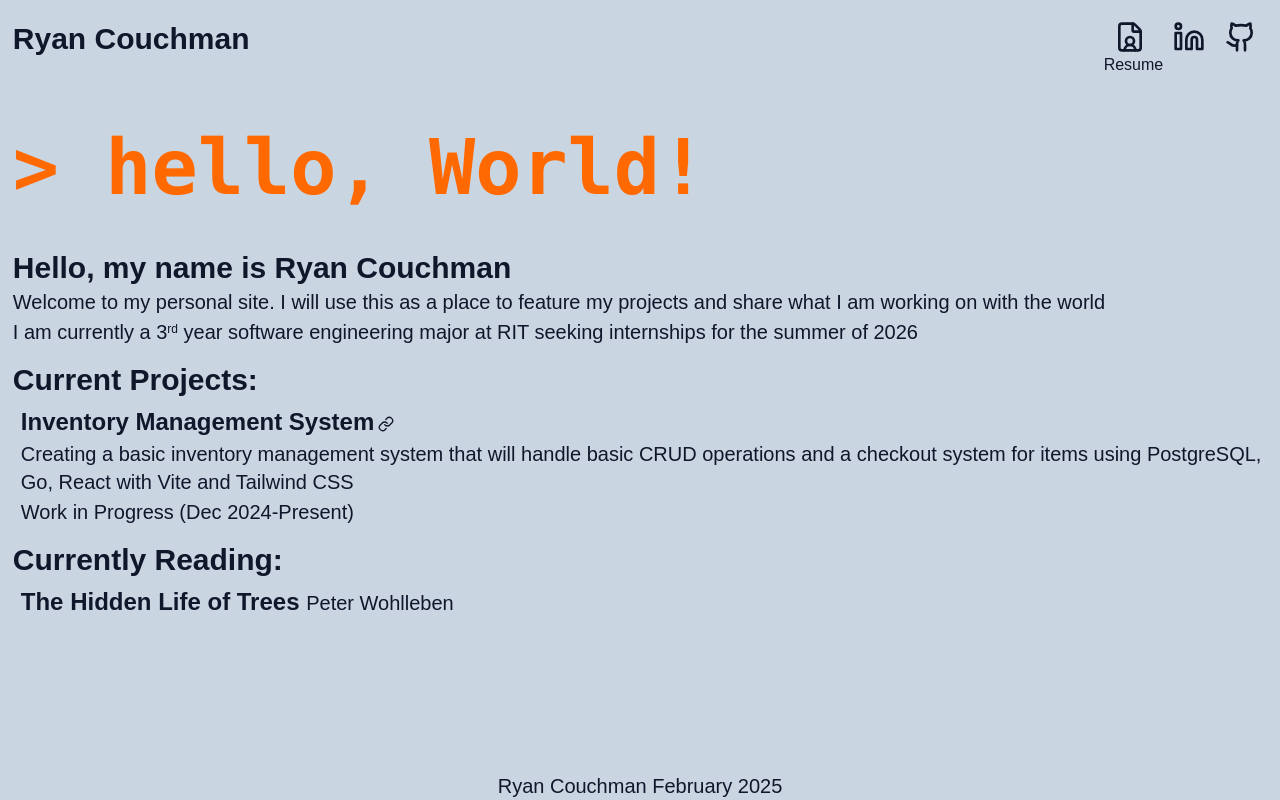
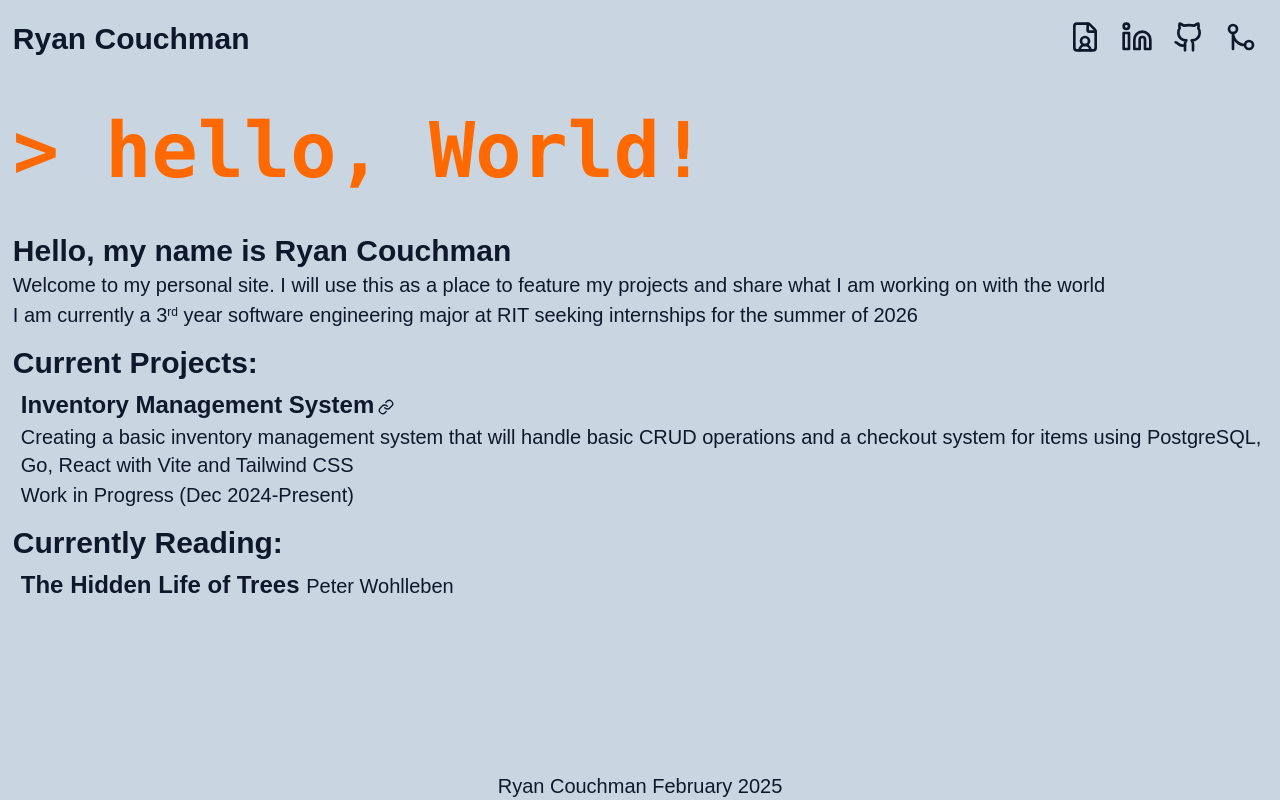
Before and after one commit to CouchCouch/couchcouch.github.io, a Vue app: page / in a window 1280 px wide. Built offline with nearby package versions, Linux system fonts and the light colour scheme.

Commit message:
Added a gitea link

```diff
--- a/src/components/Heading.vue
+++ b/src/components/Heading.vue
@@ -1,5 +1,5 @@
 <script setup>
-import  { Github, Linkedin, FileUser } from "lucide-vue-next"
+import  { Github, Linkedin, FileUser, GitMerge } from "lucide-vue-next"
 </script>
 <template>
     <header class="flex my-2">
@@ -7,20 +7,7 @@ import  { Github, Linkedin, FileUser } from "lucide-vue-next"
             <h3 class="text-2xl md:text-3xl p-0 m-0 font-bold">Ryan Couchman</h3>
         </RouterLink>
         <div class="ml-auto mr-0">
-            <div class="inline-flex dark:hidden">
-                <RouterLink to="/resume">
-                    <FileUser class="header-icon" />
-                    <label>Resume</label>
-                </RouterLink>
-                <a href="https://www.linkedin.com/in/ryan-couchman">
-                    <Linkedin class="header-icon" />
-                </a>
-                <a href="https://github.com/CouchCouch">
-                    <Github class="header-icon" />
-                </a>
-            </div>
-
-            <div class="hidden dark:inline-flex">
+            <div class="inline-flex">
                 <RouterLink to="/resume">
                     <FileUser class="header-icon" />
                 </RouterLink>
@@ -30,6 +17,9 @@ import  { Github, Linkedin, FileUser } from "lucide-vue-next"
                 <a href="https://github.com/CouchCouch">
                     <Github class="header-icon" />
                 </a>
+                <a href="https://gitea.ryancouchman.me/couch">
+                    <GitMerge class="header-icon" />
+                </a>
             </div>
         </div>
     </header>
```
